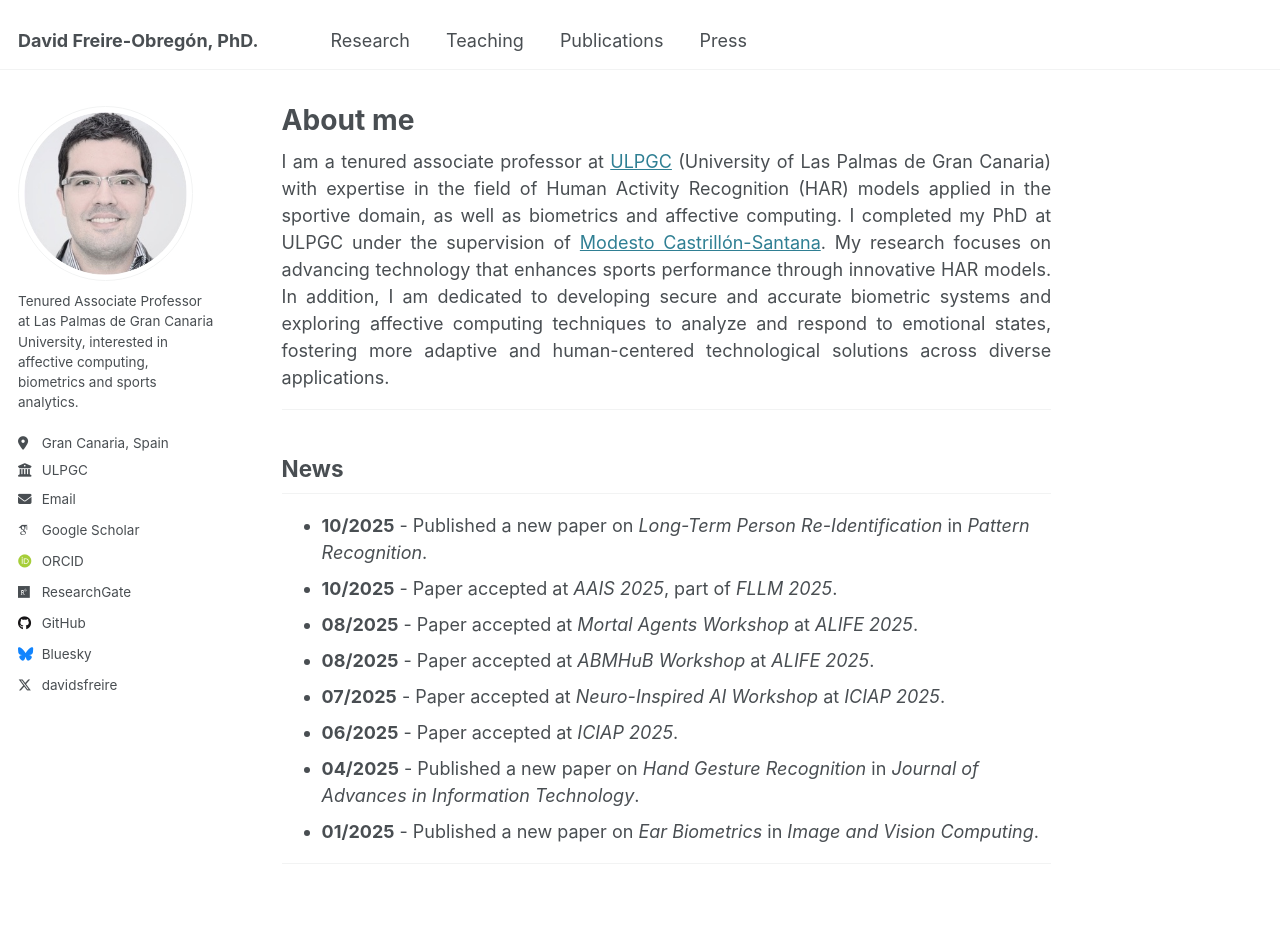
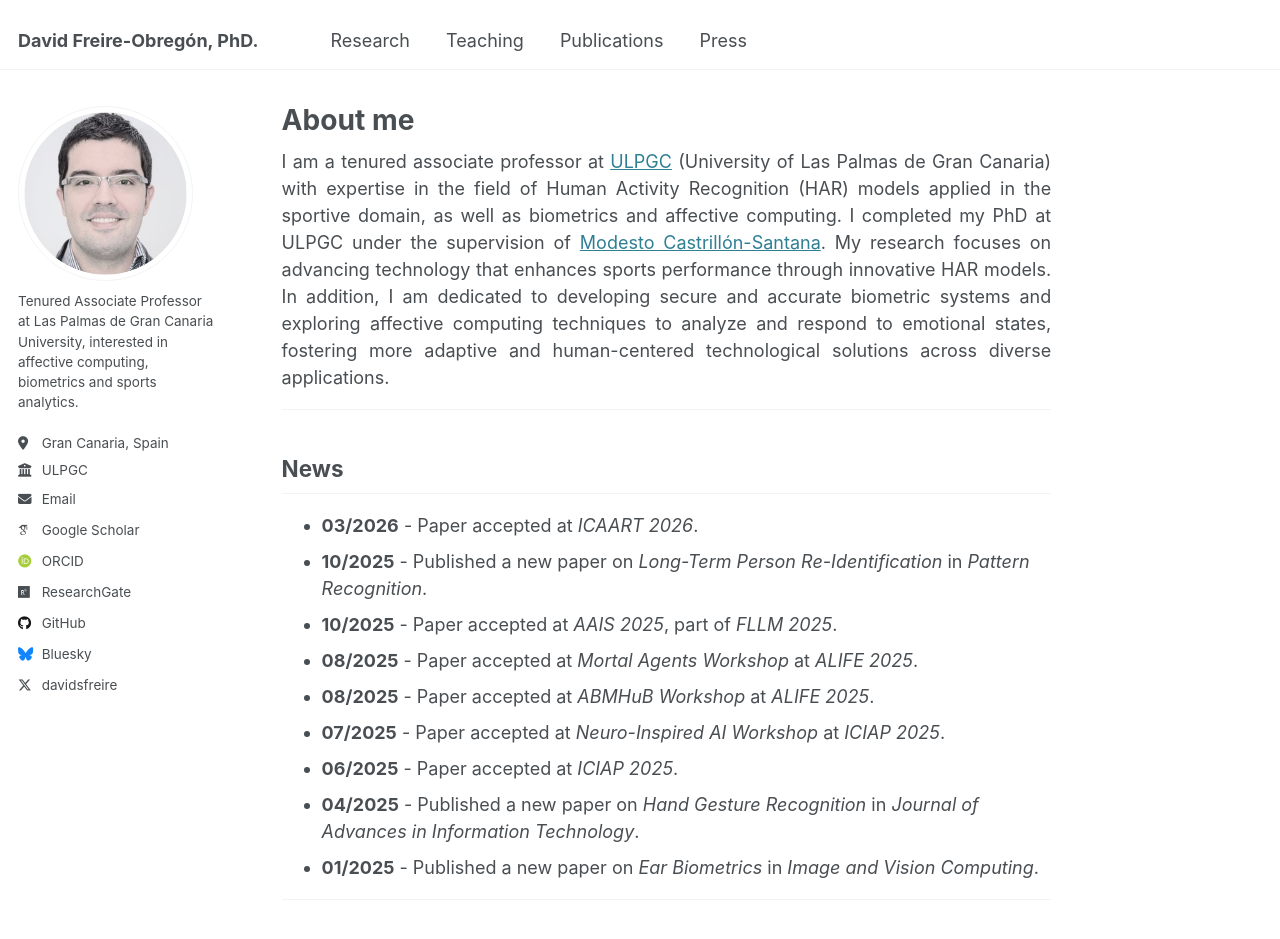
Before and after one commit to davidfreire/davidfreire.github.io, a Jekyll site: the page built from _pages/about.md, in a window 1280 px wide and 1107 px high. Shown: the top 939 px of the window. Built offline with Jekyll 4.4.1, drawn with Linux system fonts in a browser that asks for light colours; some web fonts are replaced.

Commit message:
Update ICAART

```diff
--- a/_pages/about.md
+++ b/_pages/about.md
@@ -18,6 +18,7 @@ My research focuses on advancing technology that enhances sports performance thr
 
 ---
 ## News
+- **03/2026** - Paper accepted at *ICAART 2026*.
 - **10/2025** - Published a new paper on *Long-Term Person Re-Identification* in *Pattern Recognition*.
 - **10/2025** - Paper accepted at *AAIS 2025*, part of *FLLM 2025*.
 - **08/2025** - Paper accepted at *Mortal Agents Workshop* at *ALIFE 2025*.
```
